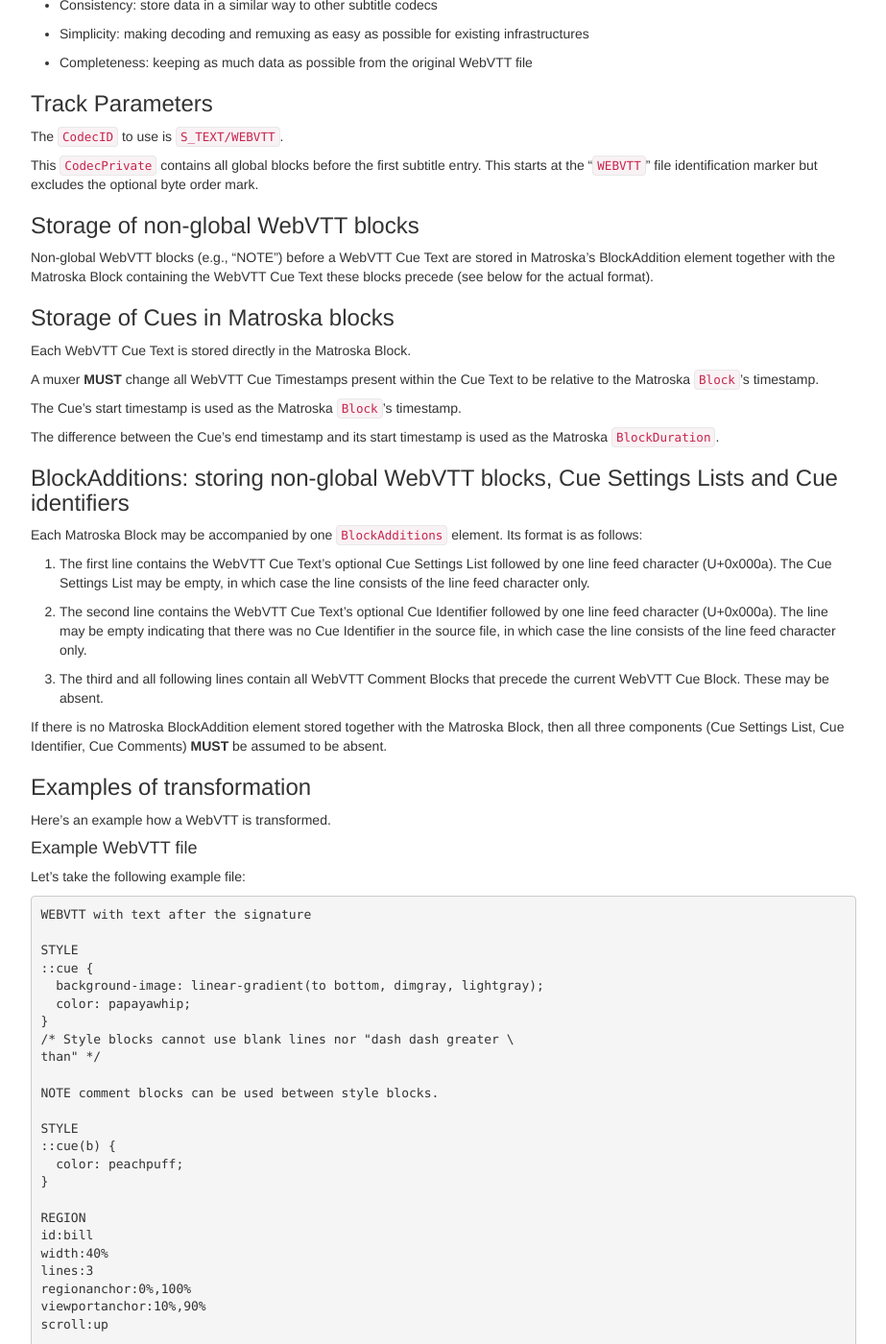
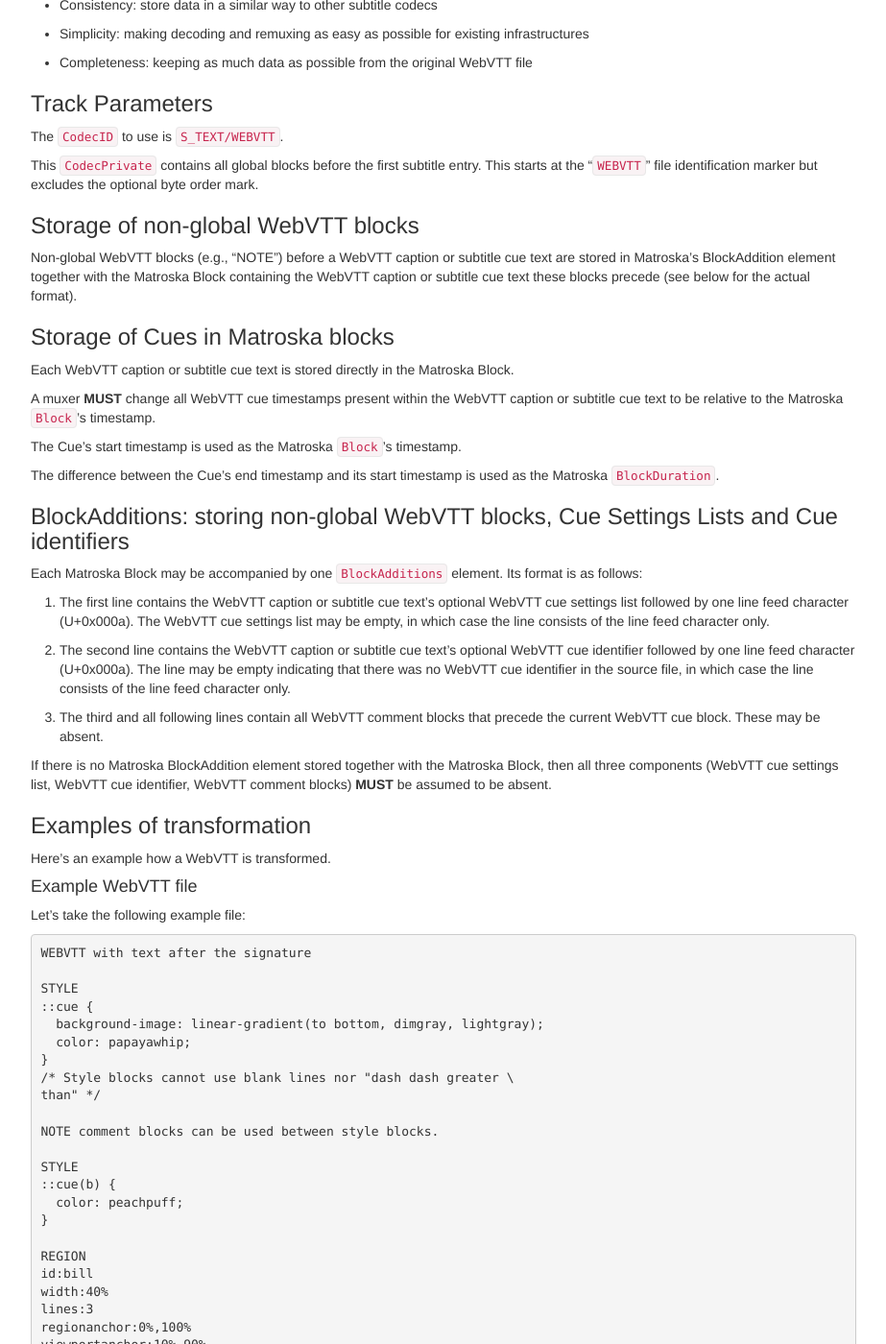
Before and after one commit to ietf-wg-cellar/matroska-specification, a Jekyll site: the page built from subtitles.md, in a window 1280 px wide and 1400 px high, scrolled down 5860 px. Shown: the whole window at 96% size, without its empty margins (273-1196 px from the left). Built offline with Jekyll 4.4.1, drawn with Linux system fonts in a browser that asks for light colours; our own code applies the rules of GitHub Pages for plain Markdown files.

Commit message:
use the same terminology & casing as the WebVTT spec
So we can related directly to the specs.

```diff
--- a/subtitles.md
+++ b/subtitles.md
@@ -367,15 +367,15 @@ file identification marker but excludes the optional byte order mark.
 
 ### Storage of non-global WebVTT blocks
 
-Non-global WebVTT blocks (e.g., "NOTE") before a WebVTT Cue Text are stored in Matroska's BlockAddition
-element together with the Matroska Block containing the WebVTT Cue Text these blocks precede
+Non-global WebVTT blocks (e.g., "NOTE") before a WebVTT caption or subtitle cue text are stored in Matroska's BlockAddition
+element together with the Matroska Block containing the WebVTT caption or subtitle cue text these blocks precede
 (see below for the actual format).
 
 ### Storage of Cues in Matroska blocks
 
-Each WebVTT Cue Text is stored directly in the Matroska Block.
+Each WebVTT caption or subtitle cue text is stored directly in the Matroska Block.
 
-A muxer **MUST** change all WebVTT Cue Timestamps present within the Cue Text to be relative
+A muxer **MUST** change all WebVTT cue timestamps present within the WebVTT caption or subtitle cue text to be relative
 to the Matroska `Block`'s timestamp.
 
 The Cue's start timestamp is used as the Matroska `Block`'s timestamp.
@@ -387,19 +387,19 @@ the Matroska `BlockDuration`.
 
 Each Matroska Block may be accompanied by one `BlockAdditions` element. Its format is as follows:
 
-1.  The first line contains the WebVTT Cue Text's optional Cue Settings List followed by
-    one line feed character (U+0x000a). The Cue Settings List may be empty, in which case
+1.  The first line contains the WebVTT caption or subtitle cue text's optional WebVTT cue settings list followed by
+    one line feed character (U+0x000a). The WebVTT cue settings list may be empty, in which case
     the line consists of the line feed character only.
 
-2.  The second line contains the WebVTT Cue Text's optional Cue Identifier followed by
+2.  The second line contains the WebVTT caption or subtitle cue text's optional WebVTT cue identifier followed by
     one line feed character (U+0x000a). The line may be empty indicating that there was
-    no Cue Identifier in the source file, in which case the line consists of the line feed character only.
+    no WebVTT cue identifier in the source file, in which case the line consists of the line feed character only.
 
-3.  The third and all following lines contain all WebVTT Comment Blocks that precede
-    the current WebVTT Cue Block. These may be absent.
+3.  The third and all following lines contain all WebVTT comment blocks that precede
+    the current WebVTT cue block. These may be absent.
 
 If there is no Matroska BlockAddition element stored together with the Matroska Block,
-then all three components (Cue Settings List, Cue Identifier, Cue Comments) **MUST** be assumed to be absent.
+then all three components (WebVTT cue settings list, WebVTT cue identifier, WebVTT comment blocks) **MUST** be assumed to be absent.
 
 ### Examples of transformation
 
```
